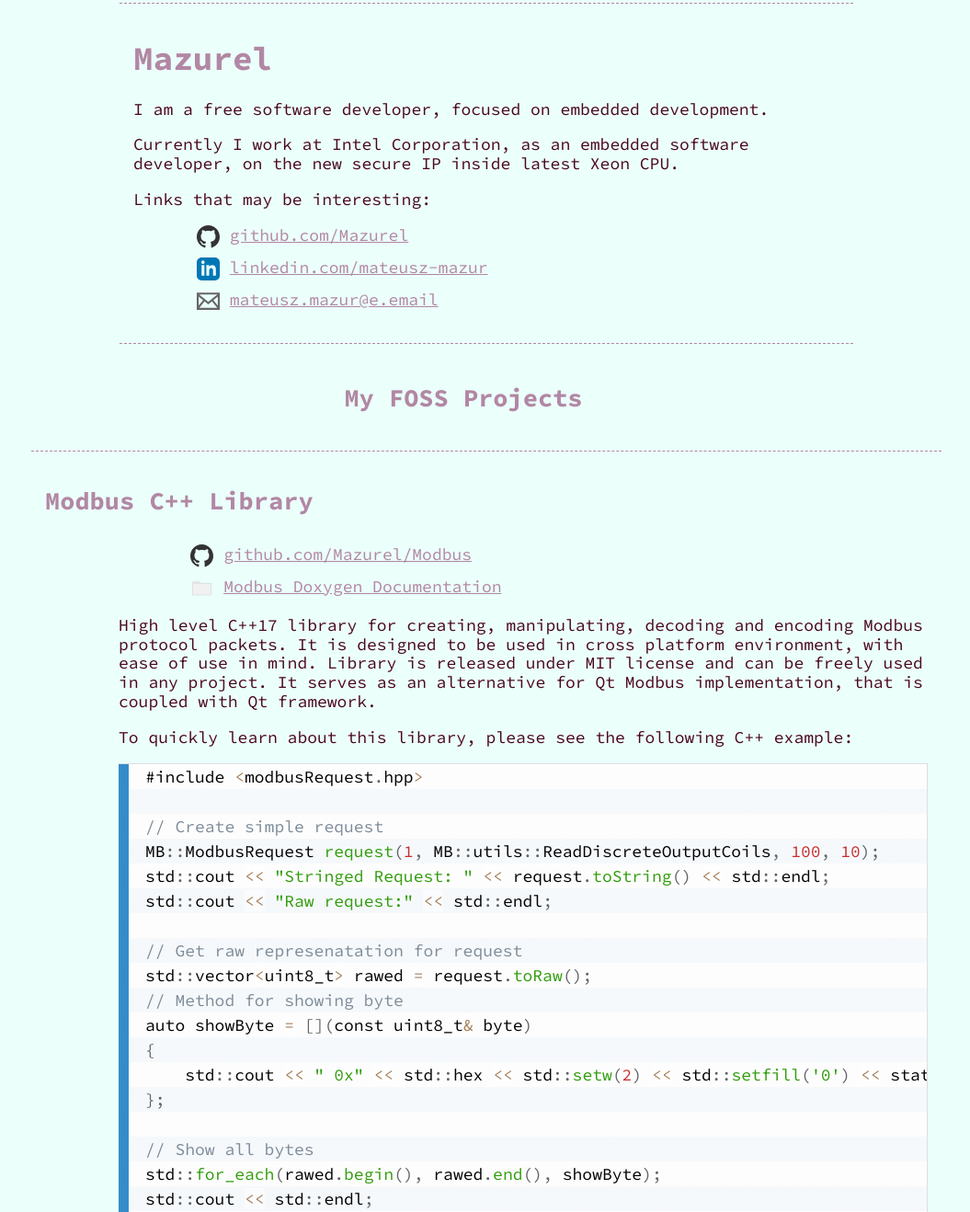
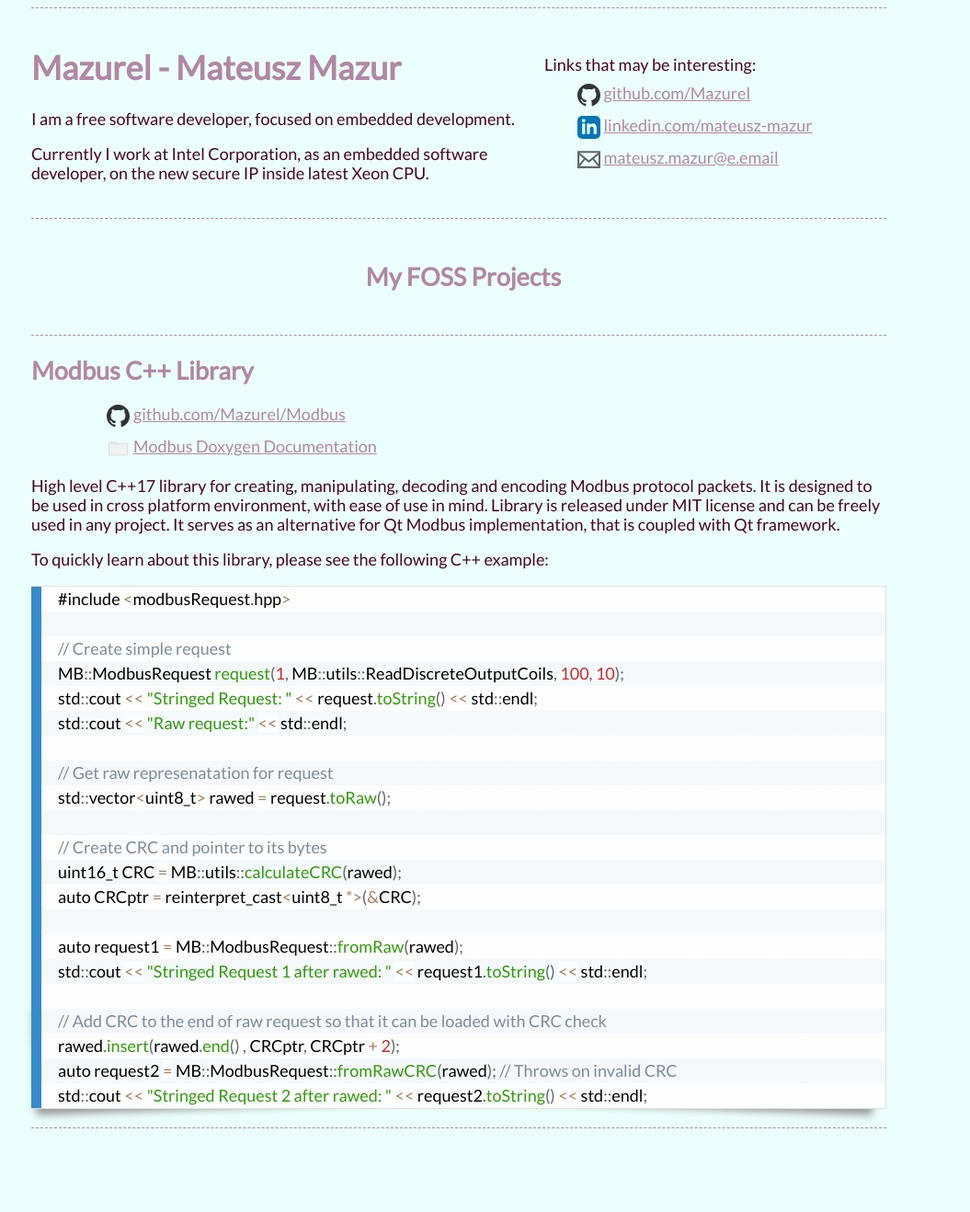
Before and after one commit to Mazurel/mazurel.github.io, a plain HTML site: page index.html in a window 1280 px wide. Shown: the part 12-1330 px from the top of the page at 92% size, without its empty margins (141-1196 px from the left). After the commit the page ends 1259 px from the top, so only its background shows below. Drawn offline with nearby package versions, Linux system fonts and the light colour scheme.

Commit message:
Improve styling a little bit
Signed-off-by: Mateusz Mazur <mateusz.mazur@e.email>

```diff
--- a/index.html
+++ b/index.html
@@ -8,12 +8,19 @@
         <link rel="stylesheet" href="style.css" />
         <link rel="stylesheet" href="icons.css" />
         <!-- Prism.js - code highlighting -->
-        <link rel="stylesheet" href="https://cdnjs.cloudflare.com/ajax/libs/prism/1.23.0/themes/prism-coy.min.css">
+        <link
+            rel="stylesheet"
+            href="https://cdnjs.cloudflare.com/ajax/libs/prism/1.23.0/themes/prism-coy.min.css"
+        />
         <!-- Fonts from Google -->
         <link rel="preconnect" href="https://fonts.googleapis.com" />
         <link rel="preconnect" href="https://fonts.gstatic.com" crossorigin />
         <link
             href="https://fonts.googleapis.com/css2?family=Source+Code+Pro:wght@400;700&display=swap"
+            rel="stylesheet"
+        />
+        <link
+            href="https://fonts.googleapis.com/css?family=Lato"
             rel="stylesheet"
         />
         <!-- Include the Pure CSS stylesheet -->
@@ -23,10 +30,9 @@
         />
     </head>
     <body>
-        <div class="pure-g">
-            <div class="pure-u-1-5"></div>
-            <div class="page-section pure-u-3-5">
-                <h1>Mazurel</h1>
+        <div class="page-section pure-g">
+            <div class="pure-u-3-5">
+                <h1>Mazurel - Mateusz Mazur</h1>
                 <p>
                     I am a free software developer, focused on embedded
                     development.
@@ -36,25 +42,35 @@
                     software developer, on the new secure IP inside latest Xeon
                     CPU.
                 </p>
-                <p>
+            </div>
+            <div class="pure-u-2-5">
                 Links that may be interesting:
                 <div class="socials-container">
                     <div class="pure-g">
                         <div class="pure-u-1-12"></div>
                         <div class="pure-u-11-12">
                             <svg class="github-icon" viewBox="0 0 24 24">
-                                    <path d="M12 0c-6.626 0-12 5.373-12 12 0 5.302 3.438 9.8 8.207 11.387.599.111.793-.261.793-.577v-2.234c-3.338.726-4.033-1.416-4.033-1.416-.546-1.387-1.333-1.756-1.333-1.756-1.089-.745.083-.729.083-.729 1.205.084 1.839 1.237 1.839 1.237 1.07 1.834 2.807 1.304 3.492.997.107-.775.418-1.305.762-1.604-2.665-.305-5.467-1.334-5.467-5.931 0-1.311.469-2.381 1.236-3.221-.124-.303-.535-1.524.117-3.176 0 0 1.008-.322 3.301 1.23.957-.266 1.983-.399 3.003-.404 1.02.005 2.047.138 3.006.404 2.291-1.552 3.297-1.23 3.297-1.23.653 1.653.242 2.874.118 3.176.77.84 1.235 1.911 1.235 3.221 0 4.609-2.807 5.624-5.479 5.921.43.372.823 1.102.823 2.222v3.293c0 .319.192.694.801.576 4.765-1.589 8.199-6.086 8.199-11.386 0-6.627-5.373-12-12-12z"/>
+                                <path
+                                    d="M12 0c-6.626 0-12 5.373-12 12 0 5.302 3.438 9.8 8.207 11.387.599.111.793-.261.793-.577v-2.234c-3.338.726-4.033-1.416-4.033-1.416-.546-1.387-1.333-1.756-1.333-1.756-1.089-.745.083-.729.083-.729 1.205.084 1.839 1.237 1.839 1.237 1.07 1.834 2.807 1.304 3.492.997.107-.775.418-1.305.762-1.604-2.665-.305-5.467-1.334-5.467-5.931 0-1.311.469-2.381 1.236-3.221-.124-.303-.535-1.524.117-3.176 0 0 1.008-.322 3.301 1.23.957-.266 1.983-.399 3.003-.404 1.02.005 2.047.138 3.006.404 2.291-1.552 3.297-1.23 3.297-1.23.653 1.653.242 2.874.118 3.176.77.84 1.235 1.911 1.235 3.221 0 4.609-2.807 5.624-5.479 5.921.43.372.823 1.102.823 2.222v3.293c0 .319.192.694.801.576 4.765-1.589 8.199-6.086 8.199-11.386 0-6.627-5.373-12-12-12z"
+                                />
                             </svg>
-                                <a href="https://github.com/Mazurel" target="_blank">github.com/Mazurel</a>
+                            <a href="https://github.com/Mazurel" target="_blank"
+                                >github.com/Mazurel</a
+                            >
                         </div>
                     </div>
                     <div class="pure-g">
                         <div class="pure-u-1-12"></div>
                         <div class="pure-u-11-12">
                             <svg class="linkedin-icon" viewBox="0 0 24 24">
-                                    <path d="M19 0h-14c-2.761 0-5 2.239-5 5v14c0 2.761 2.239 5 5 5h14c2.762 0 5-2.239 5-5v-14c0-2.761-2.238-5-5-5zm-11 19h-3v-11h3v11zm-1.5-12.268c-.966 0-1.75-.79-1.75-1.764s.784-1.764 1.75-1.764 1.75.79 1.75 1.764-.783 1.764-1.75 1.764zm13.5 12.268h-3v-5.604c0-3.368-4-3.113-4 0v5.604h-3v-11h3v1.765c1.396-2.586 7-2.777 7 2.476v6.759z"/>
+                                <path
+                                    d="M19 0h-14c-2.761 0-5 2.239-5 5v14c0 2.761 2.239 5 5 5h14c2.762 0 5-2.239 5-5v-14c0-2.761-2.238-5-5-5zm-11 19h-3v-11h3v11zm-1.5-12.268c-.966 0-1.75-.79-1.75-1.764s.784-1.764 1.75-1.764 1.75.79 1.75 1.764-.783 1.764-1.75 1.764zm13.5 12.268h-3v-5.604c0-3.368-4-3.113-4 0v5.604h-3v-11h3v1.765c1.396-2.586 7-2.777 7 2.476v6.759z"
+                                />
                             </svg>
-                                <a href="https://www.linkedin.com/in/mateusz-mazur-01925220b" target="_blank">
+                            <a
+                                href="https://www.linkedin.com/in/mateusz-mazur-01925220b"
+                                target="_blank"
+                            >
                                 linkedin.com/mateusz-mazur
                             </a>
                         </div>
@@ -63,62 +79,86 @@
                         <div class="pure-u-1-12"></div>
                         <div class="pure-u-11-12">
                             <svg class="email-icon" viewBox="0 0 24 24">
-                                    <path d="M0 3v18h24v-18h-24zm6.623 7.929l-4.623 5.712v-9.458l4.623 3.746zm-4.141-5.929h19.035l-9.517 7.713-9.518-7.713zm5.694 7.188l3.824 3.099 3.83-3.104 5.612 6.817h-18.779l5.513-6.812zm9.208-1.264l4.616-3.741v9.348l-4.616-5.607z"/>
+                                <path
+                                    d="M0 3v18h24v-18h-24zm6.623 7.929l-4.623 5.712v-9.458l4.623 3.746zm-4.141-5.929h19.035l-9.517 7.713-9.518-7.713zm5.694 7.188l3.824 3.099 3.83-3.104 5.612 6.817h-18.779l5.513-6.812zm9.208-1.264l4.616-3.741v9.348l-4.616-5.607z"
+                                />
                             </svg>
-                                <a href="mailto:mateusz.mazur@e.email" target="_blank">
+                            <a
+                                href="mailto:mateusz.mazur@e.email"
+                                target="_blank"
+                            >
                                 mateusz.mazur@e.email
                             </a>
                         </div>
                     </div>
                 </div>
-                </p>
             </div>
-            <div class="pure-u-1-5"></div>
         </div>
 
         <div class="pure-g">
             <div class="pure-u-1-12"></div>
-            <div class="page-section-no-border centered-information pure-u-5-6"><h2>My FOSS Projects</h2></div>
+            <div class="page-section-no-border centered-information pure-u-5-6">
+                <h2>My FOSS Projects</h2>
+            </div>
             <div class="pure-u-1-12"></div>
         </div>
 
-        <div class="pure-g">
-            <div class="pure-u-1-8"></div>
-            <div class="page-section pure-u-3-4">
+        <div class="page-section">
             <h2>Modbus C++ Library</h2>
-                <div class="pure-g">
-                    <div class="pure-u-1-12"></div>
-                    <div class="pure-u-11-12">
+            <div>
                 <div class="socials-container">
                     <div class="pure-g">
                         <div class="pure-u-1-12"></div>
                         <div class="pure-u-11-12">
                             <svg class="github-icon" viewBox="0 0 24 24">
-                                        <path d="M12 0c-6.626 0-12 5.373-12 12 0 5.302 3.438 9.8 8.207 11.387.599.111.793-.261.793-.577v-2.234c-3.338.726-4.033-1.416-4.033-1.416-.546-1.387-1.333-1.756-1.333-1.756-1.089-.745.083-.729.083-.729 1.205.084 1.839 1.237 1.839 1.237 1.07 1.834 2.807 1.304 3.492.997.107-.775.418-1.305.762-1.604-2.665-.305-5.467-1.334-5.467-5.931 0-1.311.469-2.381 1.236-3.221-.124-.303-.535-1.524.117-3.176 0 0 1.008-.322 3.301 1.23.957-.266 1.983-.399 3.003-.404 1.02.005 2.047.138 3.006.404 2.291-1.552 3.297-1.23 3.297-1.23.653 1.653.242 2.874.118 3.176.77.84 1.235 1.911 1.235 3.221 0 4.609-2.807 5.624-5.479 5.921.43.372.823 1.102.823 2.222v3.293c0 .319.192.694.801.576 4.765-1.589 8.199-6.086 8.199-11.386 0-6.627-5.373-12-12-12z"/>
+                                <path
+                                    d="M12 0c-6.626 0-12 5.373-12 12 0 5.302 3.438 9.8 8.207 11.387.599.111.793-.261.793-.577v-2.234c-3.338.726-4.033-1.416-4.033-1.416-.546-1.387-1.333-1.756-1.333-1.756-1.089-.745.083-.729.083-.729 1.205.084 1.839 1.237 1.839 1.237 1.07 1.834 2.807 1.304 3.492.997.107-.775.418-1.305.762-1.604-2.665-.305-5.467-1.334-5.467-5.931 0-1.311.469-2.381 1.236-3.221-.124-.303-.535-1.524.117-3.176 0 0 1.008-.322 3.301 1.23.957-.266 1.983-.399 3.003-.404 1.02.005 2.047.138 3.006.404 2.291-1.552 3.297-1.23 3.297-1.23.653 1.653.242 2.874.118 3.176.77.84 1.235 1.911 1.235 3.221 0 4.609-2.807 5.624-5.479 5.921.43.372.823 1.102.823 2.222v3.293c0 .319.192.694.801.576 4.765-1.589 8.199-6.086 8.199-11.386 0-6.627-5.373-12-12-12z"
+                                />
                             </svg>
-                                    <a href="https://github.com/Mazurel/Modbus" target="_blank">github.com/Mazurel/Modbus</a>
+                            <a
+                                href="https://github.com/Mazurel/Modbus"
+                                target="_blank"
+                                >github.com/Mazurel/Modbus</a
+                            >
                         </div>
                     </div>
                     <div class="pure-g">
                         <div class="pure-u-1-12"></div>
                         <div class="pure-u-11-12">
                             <svg class="folder-icon" viewBox="0 0 100 80">
-                                      <rect x="10" y="20" width="80" height="50" fill="#f1f1f1" stroke="#ccc" stroke-width="2" />
-                                      <polygon points="10,20 50,20 40,10 10,10" fill="#e5e5e5" />
+                                <rect
+                                    x="10"
+                                    y="20"
+                                    width="80"
+                                    height="50"
+                                    fill="#f1f1f1"
+                                    stroke="#ccc"
+                                    stroke-width="2"
+                                />
+                                <polygon
+                                    points="10,20 50,20 40,10 10,10"
+                                    fill="#e5e5e5"
+                                />
                             </svg>
-                                    <a href="docs/modbus/index.html" target="_blank">Modbus Doxygen Documentation</a>
+                            <a href="docs/modbus/index.html" target="_blank"
+                                >Modbus Doxygen Documentation</a
+                            >
                         </div>
                     </div>
                 </div>
 
                 <p>
-                            High level C++17 library for creating, manipulating, decoding and encoding Modbus protocol packets.
-                            It is designed to be used in cross platform environment, with ease of use in mind.
-                            Library is released under MIT license and can be freely used in any project.
-                            It serves as an alternative for Qt Modbus implementation, that is coupled with Qt framework.
+                    High level C++17 library for creating, manipulating,
+                    decoding and encoding Modbus protocol packets. It is
+                    designed to be used in cross platform environment, with ease
+                    of use in mind. Library is released under MIT license and
+                    can be freely used in any project. It serves as an
+                    alternative for Qt Modbus implementation, that is coupled
+                    with Qt framework.
                 </p>
                 <p>
-                            To quickly learn about this library, please see the following C++ example:
+                    To quickly learn about this library, please see the
+                    following C++ example:
                 </p>
                 <pre><code class="language-clike">
 #include &lt;modbusRequest.hpp&gt;
@@ -130,24 +170,10 @@
 
 // Get raw represenatation for request
 std::vector&lt;uint8_t&gt; rawed = request.toRaw();
-// Method for showing byte
-auto showByte = [](const uint8_t& byte)
-{
-    std::cout &lt;&lt; " 0x" &lt;&lt; std::hex &lt;&lt; std::setw(2) &lt;&lt; std::setfill('0') &lt;&lt; static_cast&lt;int&gt;(byte);
-};
-
-// Show all bytes
-std::for_each(rawed.begin(), rawed.end(), showByte);
-std::cout &lt;&lt; std::endl;
 
 // Create CRC and pointer to its bytes
 uint16_t CRC = MB::utils::calculateCRC(rawed);
 auto CRCptr = reinterpret_cast&lt;uint8_t *&gt;(&CRC);
-
-// Show byted CRC for request
-std::cout &lt;&lt; "CRC for the above code: ";
-std::for_each(CRCptr, CRCptr + 2, showByte);
-std::cout &lt;&lt; std::endl;
 
 auto request1 = MB::ModbusRequest::fromRaw(rawed);
 std::cout &lt;&lt; "Stringed Request 1 after rawed: " &lt;&lt; request1.toString() &lt;&lt; std::endl;
@@ -159,9 +185,6 @@
                         </code></pre>
             </div>
         </div>
-            </div>
-            <div class="pure-u-1-8"></div>
-        </div>
         <script src="https://cdnjs.cloudflare.com/ajax/libs/prism/1.23.0/prism.min.js"></script>
         <script src="https://cdnjs.cloudflare.com/ajax/libs/prism/1.23.0/plugins/normalize-whitespace/prism-normalize-whitespace.min.js"></script>
     </body>
--- a/style.css
+++ b/style.css
@@ -27,8 +27,23 @@
 .page-section {
     border-top: 1px dashed var(--accent-color);
     border-bottom: 1px dashed var(--accent-color);
-    margin: 15px;
-    padding: 15px;
+    margin-left: var(--section-padding);
+    margin-right: var(--section-padding);
+    margin-top: 20px;
+    margin-bottom: 20px;
+    align-items: center; /* Vertically centers items */
+}
+
+@media screen and (max-width: 800px) {
+    .page-section {
+        margin-left: 20px;
+        margin-right: 20px;
+    }
+}
+
+.page-section > div {
+    margin-top: 20px;
+    margin-bottom: 20px;
 }
 
 .page-section-no-border {
--- a/variables.css
+++ b/variables.css
@@ -2,8 +2,9 @@
     --font-color: #4a051c;
     --accent-color: #b287a3;
     --background-color: #ebfffb;
-    --font-family: "Source Code Pro", monospace;
+    --font-family: "Lato", monospace;
     --font-size-normal: 18px;
     --font-size-big: 27px;
     --icon-size: 25px;
+    --section-padding: 175px;
 }
```
Lines whose indentation alone changed are shown as unchanged.
